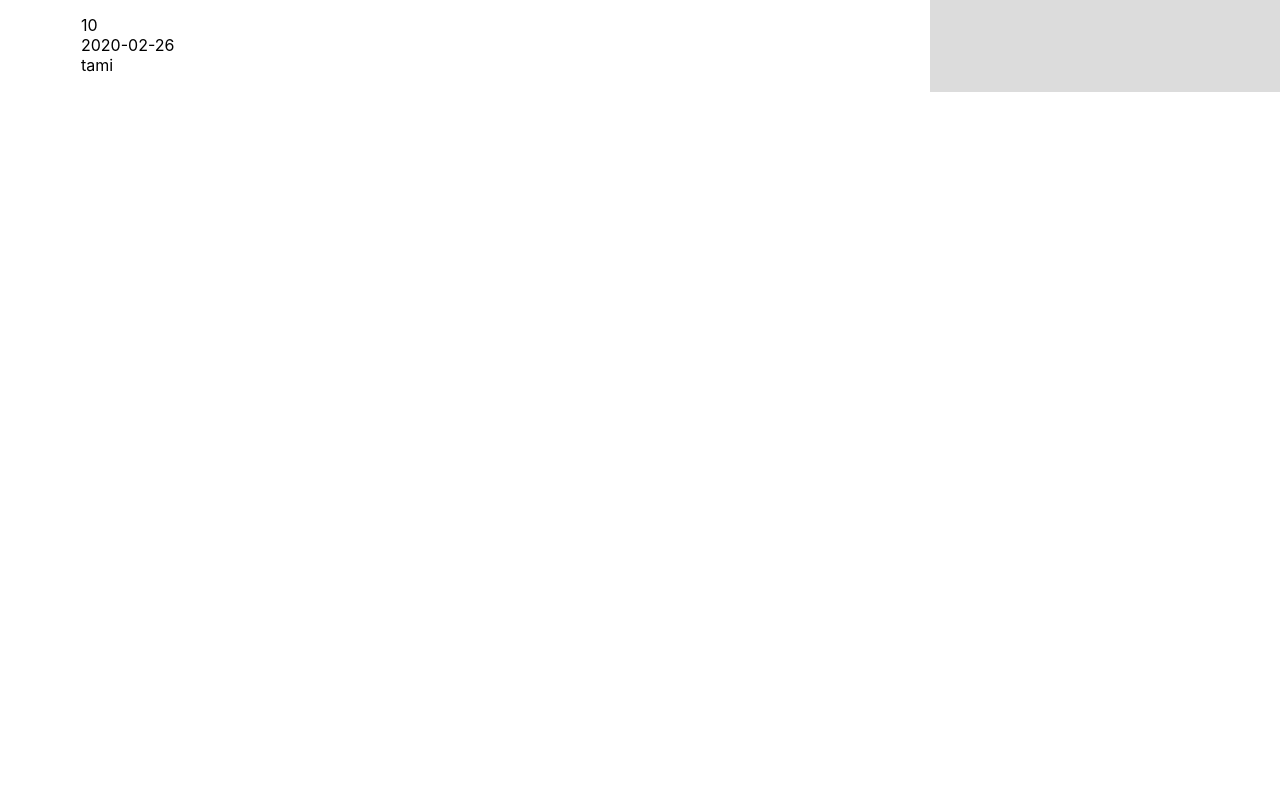
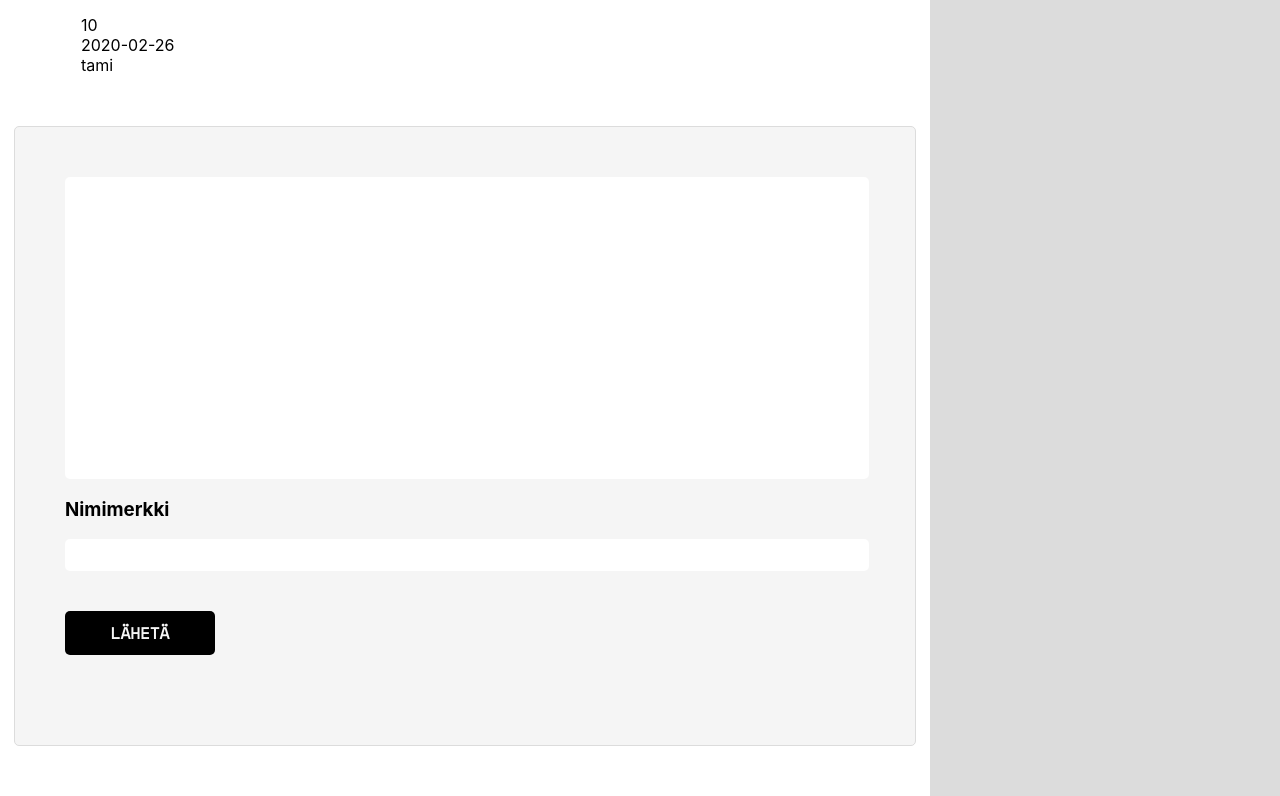
Before and after one commit to PekkaN/ForumFront, a React (Create React App) app: page /thread in a window 1280 px wide. Shown: the part 2634-3430 px from the top of the page. Before the commit the page ends 2726 px from the top, so only its background shows below. Built offline with nearby package versions, Linux system fonts and the light colour scheme.

Commit message:
kommentointilaatikkoa väsätty ja singleThreadPagen sisältöä sörkitty

```diff
--- a/src/Apps.css
+++ b/src/Apps.css
@@ -99,6 +99,60 @@ body {
   margin-right: 30px;
   margin-left: 40px;
 }
+.CommentBoxContainer {
+
+}
+
+.CommentBoxForm{
+
+  width: 800px;
+  margin: 50px auto;
+  padding: 50px;
+  background-color: whitesmoke;
+  border-radius: 5px;
+  border: 1px;
+  border-style: solid;
+  border-color: gainsboro;
+
+}
+
+.CommentArea{
+  width: 800px;
+  height: 300px;
+  margin: auto;
+  font-size: large;
+  font-family: "Space Mono";
+  border-radius: 5px;
+  border: none;
+}
+
+.ForumUserHeader{
+
+}
+.UserNameField{
+  margin: auto;
+  width: 800px;
+  height: 30px;
+  border-radius: 5px;
+  border: none;
+  font-size: large;
+  font-family: "Space Mono";
+}
+.CommentSubmitButton{
+  margin: 40px 0;
+  padding: 10px;
+  width: 150px;
+  border-radius: 5px;
+  border:none;
+  font-size: medium;
+  font-family: "Space Mono";
+  font-weight: bold;
+  color: whitesmoke;
+  background-color: black;
+
+}
+
+
 .TopicsList li {
   padding: 1px;
   background-color: whitesmoke;
--- a/src/SingleThreadPage.js
+++ b/src/SingleThreadPage.js
@@ -152,21 +152,24 @@ const comments = [
     }
 ]
 
-
-
-
-
 const Header = (props) => <h2 className={props.className}>{props.text}</h2>
-const Button = (props)=><button className = {props.className}>{props.name}<img src={props.src} className= {props.imageClass}/></button>
+const Button = (props)=><button className = {props.className}>{props.name}<img src={props.src} className= {props.imageClass} onClick={props.clickHandle}/></button>
+const Textarea = (props)=><input type ='textarea' name={props.name} className={props.className}/>
+const TextInput = (props) =><input name={props.name} className = {props.className}/>
 
 const NavBar = ()=> {
     return (
         <div className='Nav'>
-            <Button className = 'HomeButton' src={homePageLogo} imageClass='HomeLogo'/>
+            <Button className = 'HomeButton' src={homePageLogo} imageClass='HomeLogo' clickHandle={goToHome}/>
             <MainHeader className='MainHeader' text = 'Academy Foorumi'/>
-            <Button  className = 'LoginButton' name = 'Kirjaudu' src={signInLogo} imageClass='signInLogo'/>
+            <Button  className = 'LoginButton' name = 'Kirjaudu' src={signInLogo} imageClass='signInLogo'clickHandle={LogIn}/>
         </div>
     )
+}
+const goToHome = ()=> console.log("tästä funktiosta siirrytään etusivulle, joskus tulevaisuudessa...")
+
+const LogIn =()=>{
+    console.log("tästä funktiosta pitää päästä jotenkin sisäänkirjautumis/rekisteröintisivulle, kunhan keretään....")
 }
 const MainHeader = (props)=> <h1 className={props.className}>{props.text}</h1>
 
@@ -186,6 +189,29 @@ const CommentRows = () => {
             <Comment text = {comment.text} user= {comment.user} timestamp = {comment.timestamp} likes = {comment.likes}/>
         </li>))
 }
+
+const CommentArea = () => <Textarea className='CommentArea' name ='Comment'/>
+const ForumUserHeader = () => <h3>Nimimerkki</h3>
+const UserNameField = () => <TextInput className = 'UserNameField' name = 'userNameField'/>
+const CommentSubmitButton = () => <Button className='CommentSubmitButton' name = 'LÄHETÄ' clickHandle={SubmitComment}/>
+const SubmitComment =()=> {
+    return (
+        console.log('tässä funktiossa tehdään kommentin postaus, kunhan keretään....')
+    )
+}
+
+const CommentBox = () => {
+    return (
+        <div className='CommentBoxContainer'>
+        <form className='CommentBoxForm'>
+            <CommentArea/>
+            <ForumUserHeader/>
+            <UserNameField/>
+            <CommentSubmitButton/>
+        </form>
+        </div>
+    )
+}
 const Thread = ({name,user,timestamp,replies})=> {
     return (
         <div>
@@ -204,6 +230,7 @@ const MainContent = () => {
             <ul className='CommentsList'>
                 {CommentRows()}
             </ul>
+            <CommentBox/>
         </div>
     )
 }
```
